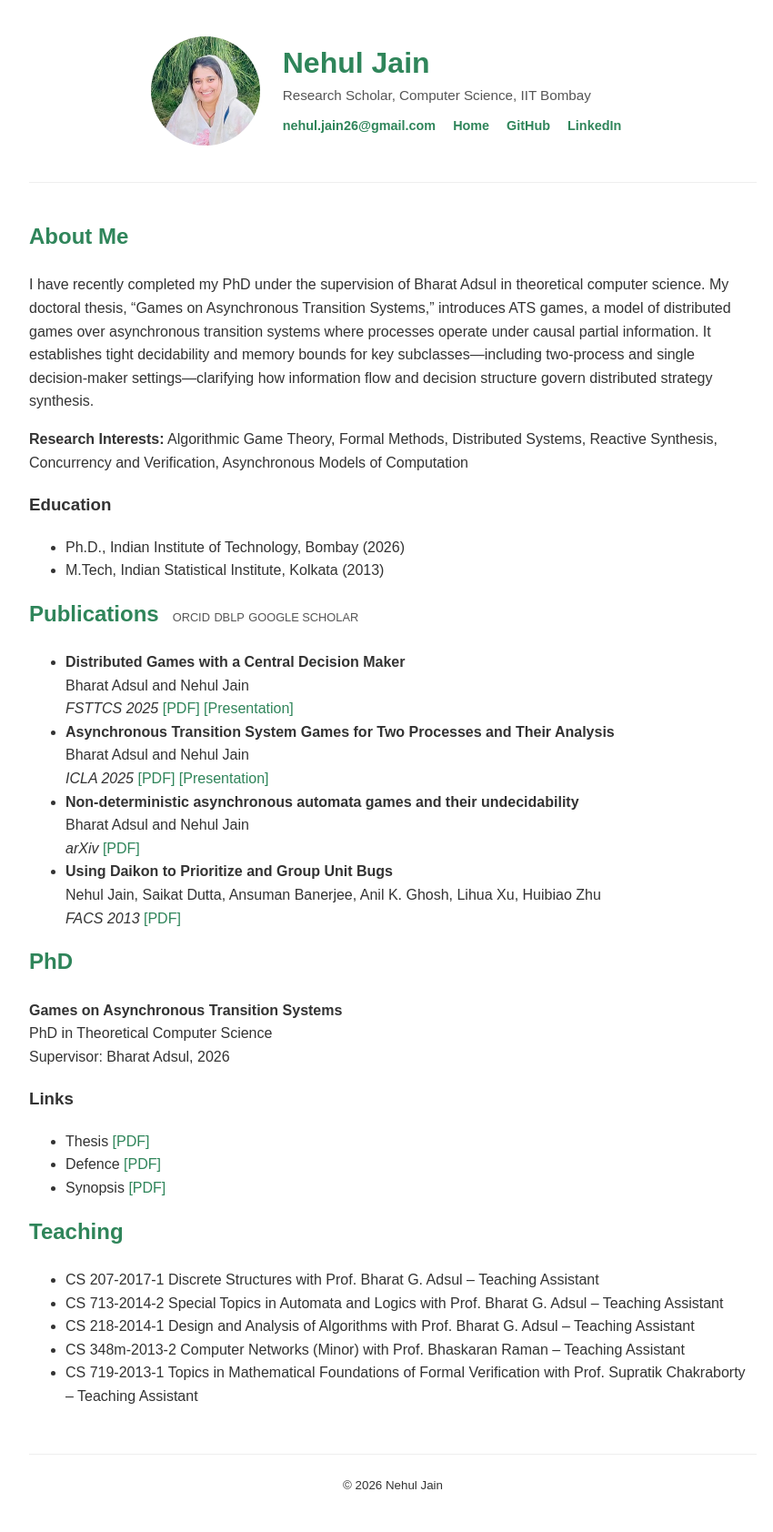
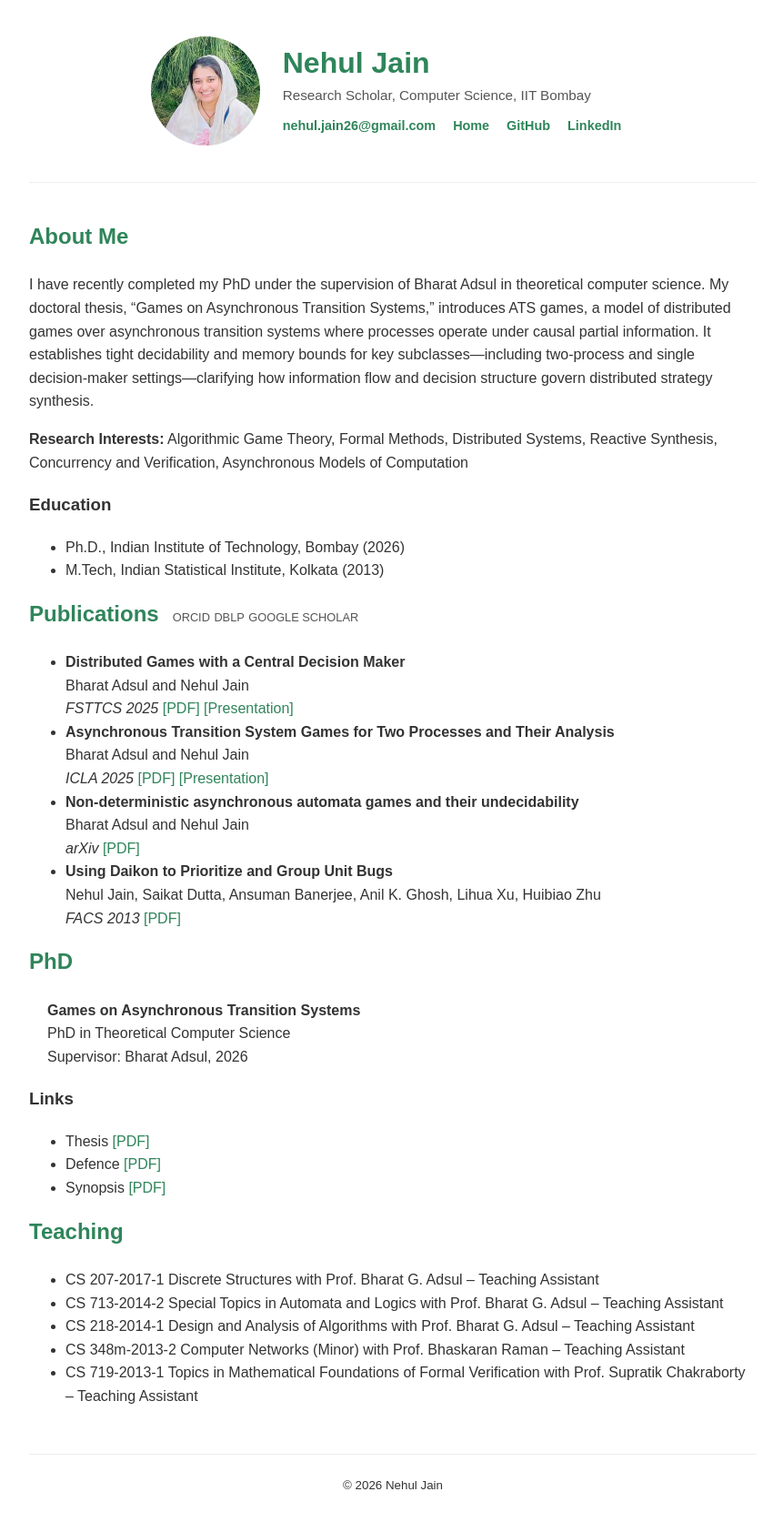
Before and after one commit to nehuljain26/nehuljain26.github.io, a Jekyll site: the page built from index.md, in a window 1280 px wide. Shown: the whole page at 91% size, without its empty margins (208-1058 px from the left). Built offline with Jekyll 4.4.1, drawn with Linux system fonts in a browser that asks for light colours.

Commit message:
indentation

```diff
--- a/_includes/publications.html
+++ b/_includes/publications.html
@@ -34,12 +34,11 @@
     <div class="section-title">
       <h2>PhD </h2></div>
 
-      <ul style="list-style-type: none; padding-left: 0;">
-        <li><strong>Games on Asynchronous Transition Systems</strong></li>
-        <li>PhD in Theoretical Computer Science</li>
-        <li>Supervisor: Bharat Adsul, 2026</li>
-      </ul>
-
+<ul style="list-style-type: none; padding-left: 20px;">
+  <li><strong>Games on Asynchronous Transition Systems</strong></li>
+  <li>PhD in Theoretical Computer Science</li>
+  <li>Supervisor: Bharat Adsul, 2026</li>
+</ul>
 
       <h3>Links </h3>
       <ul>
```
